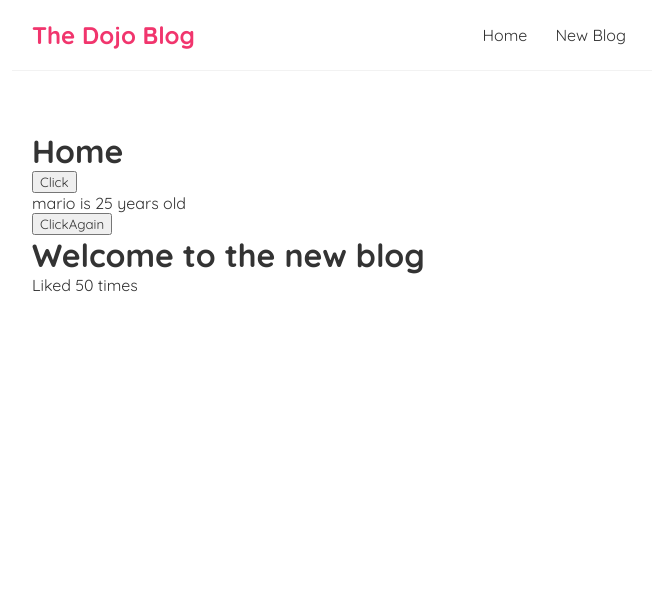
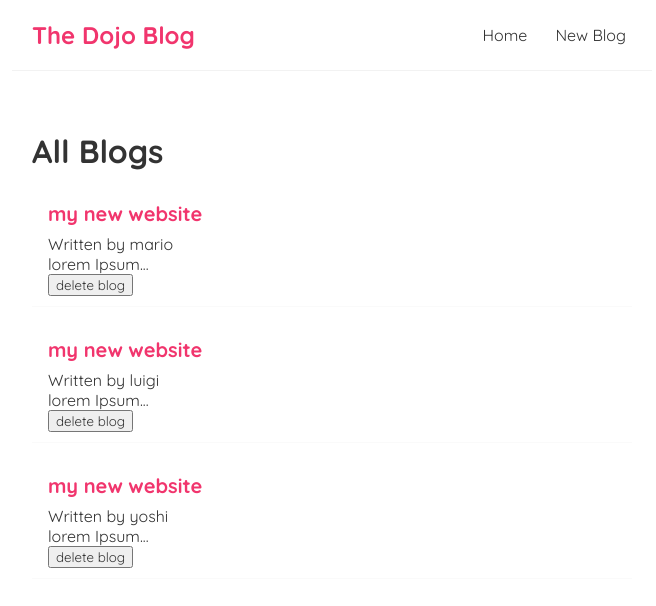
Before and after one commit to Hasanfx/ReactCourse, a React (Create React App) app: page / in a window 1280 px wide. Shown: the top 606 px of the page, without its empty margins (308-964 px from the left). Built offline with nearby package versions, Linux system fonts and the light colour scheme.

Commit message:
Lists & Props

```diff
--- a/src/App.js
+++ b/src/App.js
@@ -3,15 +3,11 @@
 import Home from './Home';
 
 function App() {
-  const title='Welcome to the new blog'
-  const likes=50;
   return (
     <div className="App">
       <Navbar />
     <div className="content">
       <Home/>
-      <h1>{title}</h1>
-      <p>Liked {likes} times </p>
     </div>
     </div>
 
--- a/src/Home.js
+++ b/src/Home.js
@@ -1,28 +1,64 @@
 import { useState } from "react";
+import BlogList from "./blogList";
+
+const Home = () => {
 
 
-const Home = () => {
-    // let name = 'mario';
-    const [name,setName]= useState('mario');
-    const [age,setAge]= useState('25');
+    const [blogs,setBlogs]=useState ([
+        {
+            id:'1',
+            title:'my new website',
+            body:'lorem Ipsum...',
+            author:'mario'
+        },
+        {
+            id:'2',
+            title:'my new website',
+            body:'lorem Ipsum...',
+            author:'luigi'
+        },
+        {
+            id:'3',
+            title:'my new website',
+            body:'lorem Ipsum...',
+            author:'yoshi'
+        }
+    ]);
 
-    const handleClick=() => {
-        setName('luigi');
-        setAge(30);
-    }
-    const handleClickAgain=(name,e) => {
-        console.log('hello ' + name ,e.target)
-    }
+    const handleDelete = (id) => {
+        const newBlogs= blogs.filter(blog => blog.id !== id)
+        setBlogs(newBlogs);
+
+     }
+    // // let name = 'mario';
+    // const [name,setName]= useState('mario');
+    // const [age,setAge]= useState('25');
+
+    // const handleClick=() => {
+    //     setName('luigi');
+    //     setAge(30);
+    // }
+    // const handleClickAgain=(name,e) => {
+    //     console.log('hello ' + name ,e.target)
+    // }
 
     return (
-        <div className="Home">
-            <h1>Home</h1>
-            <button onClick={handleClick}>Click </button>
-            <br/>
-            <p>{name} is {age} years old </p>
-            <button onClick={(e) => {handleClickAgain('mario',e)}}>ClickAgain </button>
+        <div className="home">
+            <BlogList blogs={blogs} title="All Blogs" handleDelete={handleDelete} />
+
+
+
         </div>
-      );
+    );
+
+        // <div className="Home">
+        //   <h1>Home</h1>
+//          {/* <button onClick={handleClick}>Click </button> */}
+//          {/* <br/> */}
+//          {/* <p>{name} is {age} years old </p> */}
+//          {/* <button onClick={(e) => {handleClickAgain('mario',e)}}>ClickAgain </button> */}
+//          </div>
+
 }
 
 export default Home;
--- /dev/null
+++ b/src/blogList.js
@@ -0,0 +1,22 @@
+const BlogList = ({blogs,title,handleDelete}) => {
+    // const blogs= props.blogs;
+    // const title= props.title;
+    console.log(blogs);
+    return (
+        <div className="blog-list">
+            <h1>{title}</h1>
+
+    {blogs.map((blog) =>(
+                <div className="blog-preview" key={blog.id}>
+                    <h2>{blog.title}</h2>
+                    <p>Written by {blog.author}</p>
+                    <p>{blog.body}</p>
+                    <button onClick={() => handleDelete(blog.id)}>delete blog</button>
+                </div>
+            ))}
+
+        </div>
+     );
+}
+
+export default BlogList;
--- a/src/index.css
+++ b/src/index.css
@@ -33,3 +33,18 @@
   margin: 40px auto;
   padding: 20px;
 }
+
+/* blog previews / list */
+.blog-preview {
+  padding: 10px 16px;
+  margin: 20px 0;
+  border-bottom: 1px solid #fafafa;
+}
+.blog-preview:hover {
+  box-shadow: 1px 3px 5px rgba(0,0,0,0.1);
+}
+.blog-preview h2 {
+  font-size: 20px;
+  color: #f1356d;
+  margin-bottom: 8px;
+}
```
